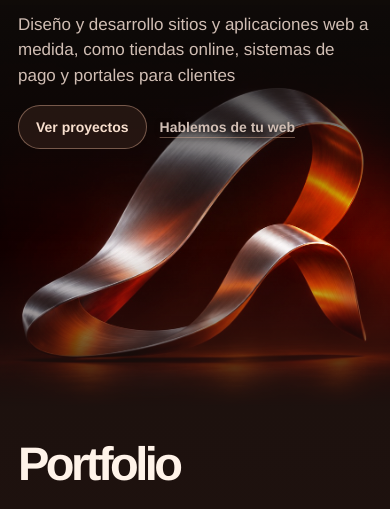
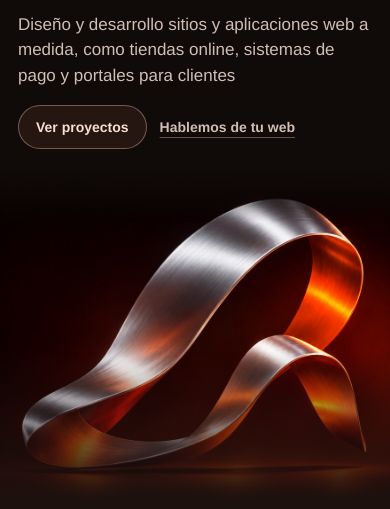
Before and after one commit to onenegroni/Encore-Design, a plain HTML site: page index.html in a window 390 px wide. Shown: the part 283-792 px from the top of the page. Drawn offline with Linux system fonts and the light colour scheme.

Commit message:
Give the hero copy clear space beside the sculpture

```diff
--- a/index.html
+++ b/index.html
@@ -19,7 +19,7 @@
   <link rel="alternate" hreflang="es" href="https://encore-design.coyoti-trading.chatgpt.site/">
   <link rel="alternate" hreflang="en" href="https://encore-design.coyoti-trading.chatgpt.site/en/">
   <link rel="icon" type="image/png" sizes="96x96" href="assets/encore-favicon.png">
-  <link rel="stylesheet" href="portfolio.css?v=2">
+  <link rel="stylesheet" href="portfolio.css?v=3">
   <link rel="stylesheet" href="proyectos/intro-motion.css">
   <script src="studio.js?v=2" defer></script>
   <script src="portfolio-previews.js" defer></script>
--- a/portfolio.css
+++ b/portfolio.css
@@ -37,15 +37,30 @@ img { display: block; max-width: 100%; }
 .language-switch span { color: var(--ink); text-decoration: underline; text-underline-offset: 5px; }
 
 .hero { position: relative; isolation: isolate; display: grid; align-items: center; min-height: clamp(620px, 92svh, 860px); overflow: hidden; background: var(--back); }
-.hero-media, .hero::after { position: absolute; z-index: -1; inset: 0; }
-.hero-media img { width: 100%; height: 100%; object-fit: cover; object-position: 59% center; }
+.hero-media {
+  position: absolute;
+  z-index: -1;
+  inset: auto 0 0 max(36%, calc((100% - 1320px) / 2 + 440px));
+  height: min(93%, 60vw);
+  overflow: hidden;
+}
+.hero-media img { width: 100%; height: 100%; object-fit: cover; object-position: right center; }
+.hero-media::before {
+  content: "";
+  position: absolute;
+  z-index: 1;
+  inset: 0;
+  background: linear-gradient(90deg, var(--back), #100b0960 9%, transparent 24%),
+              linear-gradient(180deg, var(--back), transparent 24%);
+  pointer-events: none;
+}
 @media (prefers-reduced-motion: no-preference) {
   .hero-media::after {
     --glow-mask: radial-gradient(ellipse, black 8%, #000b 30%, transparent 69%);
     content: "";
     position: absolute;
-    left: calc(var(--glow-start-x, 86%) - var(--glow-travel, 43%) * var(--glow-progress, 0));
-    top: calc(var(--glow-start-y, 54%) + var(--glow-drop, 16%) * var(--glow-progress, 0));
+    left: calc(var(--glow-start-x, 86%) - var(--glow-travel, 65%) * var(--glow-progress, 0));
+    top: calc(var(--glow-start-y, 54%) + var(--glow-drop, 19%) * var(--glow-progress, 0));
     width: clamp(170px, 36vw, 550px);
     height: 72%;
     transform: translate(-50%, -50%);
@@ -58,16 +73,18 @@ img { display: block; max-width: 100%; }
 }
 .hero::after {
   content: "";
-  background: linear-gradient(0deg, var(--canvas), #1d110e7a 13%, transparent 34%),
-              linear-gradient(90deg, #100b09f2, #100b09ba 26%, #100b0955 49%, transparent 73%),
-              linear-gradient(180deg, #100b09ab, transparent 26%);
+  position: absolute;
+  z-index: -1;
+  inset: 0;
+  background: linear-gradient(0deg, var(--canvas), #1d110e7a 13%, transparent 34%);
+  pointer-events: none;
 }
 .hero-copy { padding-block: clamp(132px, 12vw, 192px) clamp(70px, 9vw, 128px); }
 .eyebrow { color: var(--muted); font-size: 12px; font-weight: 690; line-height: 1.4; letter-spacing: .12em; text-transform: uppercase; }
 .hero h1 { margin-top: 17px; font-size: clamp(58px, 7.15vw, 111px); font-weight: 720; line-height: .95; letter-spacing: -.075em; }
 .hero h1 span { display: block; }
 .hero h1 .hero-emphasis { color: var(--warm-ivory); font-weight: 400; letter-spacing: -.063em; }
-.lede { max-width: 410px; margin-top: 23px; color: var(--muted); font-size: clamp(17px, 1.52vw, 21px); line-height: 1.5; }
+.lede { max-width: min(410px, 30vw); margin-top: 23px; color: var(--muted); font-size: clamp(17px, 1.52vw, 21px); line-height: 1.5; }
 .hero-actions { display: flex; flex-wrap: wrap; align-items: center; gap: 5px clamp(13px, 1.5vw, 24px); margin-top: 25px; }
 .button { display: inline-flex; align-items: center; justify-content: center; width: fit-content; min-height: 44px; border-radius: 999px; font-size: 14px; font-weight: 680; text-decoration: none; }
 .button-primary { padding: 8px 17px; border: 1px solid #edb89b6b; background: #291914db; color: var(--warm-ivory); transition: background-color 160ms ease, border-color 160ms ease; }
@@ -184,7 +201,7 @@ h2 { font-size: clamp(47px, 6.75vw, 100px); font-weight: 670; line-height: .97;
   .primary-nav a { font-size: 13px; }
   .language-switch { padding-inline-start: 6px; }
   .hero { align-items: start; min-height: 0; }
-  .hero-copy { padding-block: clamp(105px, 17vw, 135px) clamp(207px, 66vw, 370px); }
+  .hero-copy { padding-block: clamp(105px, 17vw, 135px) 0; }
   .hero h1 { margin-top: 14px; font-size: clamp(42px, 12.7vw, 84px); }
   .lede { max-width: 358px; margin-top: 18px; }
   .hero-actions { margin-top: 17px; }
@@ -193,16 +210,15 @@ h2 { font-size: clamp(47px, 6.75vw, 100px); font-weight: 670; line-height: .97;
     --glow-travel: 52%;
     --glow-start-y: 41%;
     --glow-drop: 29%;
-    inset: auto 0 0;
-    height: clamp(350px, 103vw, 650px);
+    position: relative;
+    inset: auto;
+    height: clamp(310px, 86vw, 560px);
+    margin-top: clamp(12px, 4vw, 26px);
   }
-  .hero-media img { object-position: center 58%; }
+  .hero-media img { object-position: center 65%; }
+  .hero-media::before { background: linear-gradient(180deg, var(--back), transparent 17%); }
   .hero-media::after { width: clamp(132px, 46vw, 230px); height: 60%; }
-  .hero::after {
-    background: linear-gradient(0deg, var(--canvas), transparent 23%),
-                linear-gradient(180deg, var(--back) 29%, #100b09ed 40%, #100b098c 60%, transparent 76%);
-  }
-  .hero .button-secondary { text-shadow: 0 1px 5px var(--back); }
+  .hero::after { background: linear-gradient(0deg, var(--canvas), transparent 19%); }
   .process-layout, .work-grid { grid-template-columns: 1fr; }
   .work-grid { gap: 34px; margin-top: 25px; }
   .project-stage { aspect-ratio: 4 / 3; }
```
Also changed, not shown: en/index.html (+1 -1 lines).
